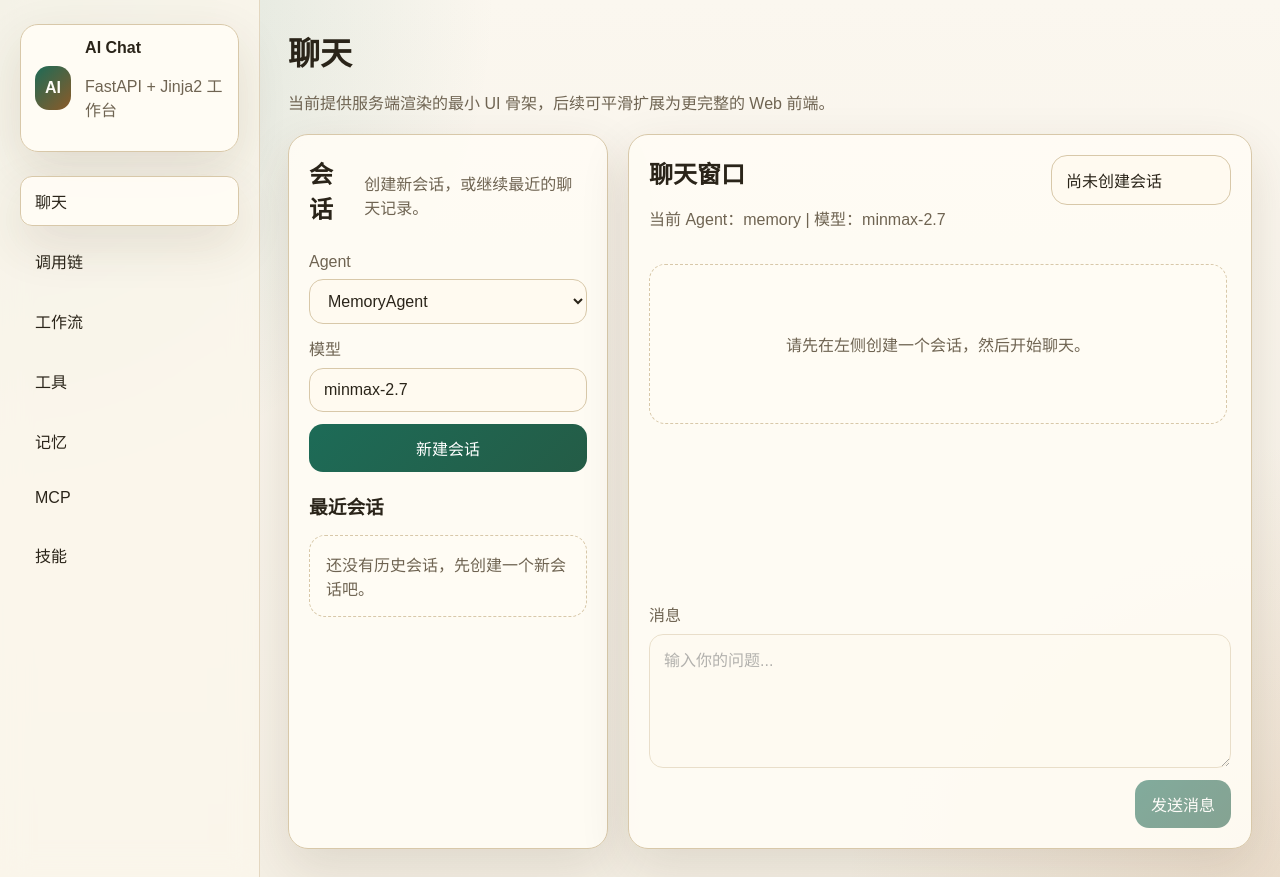
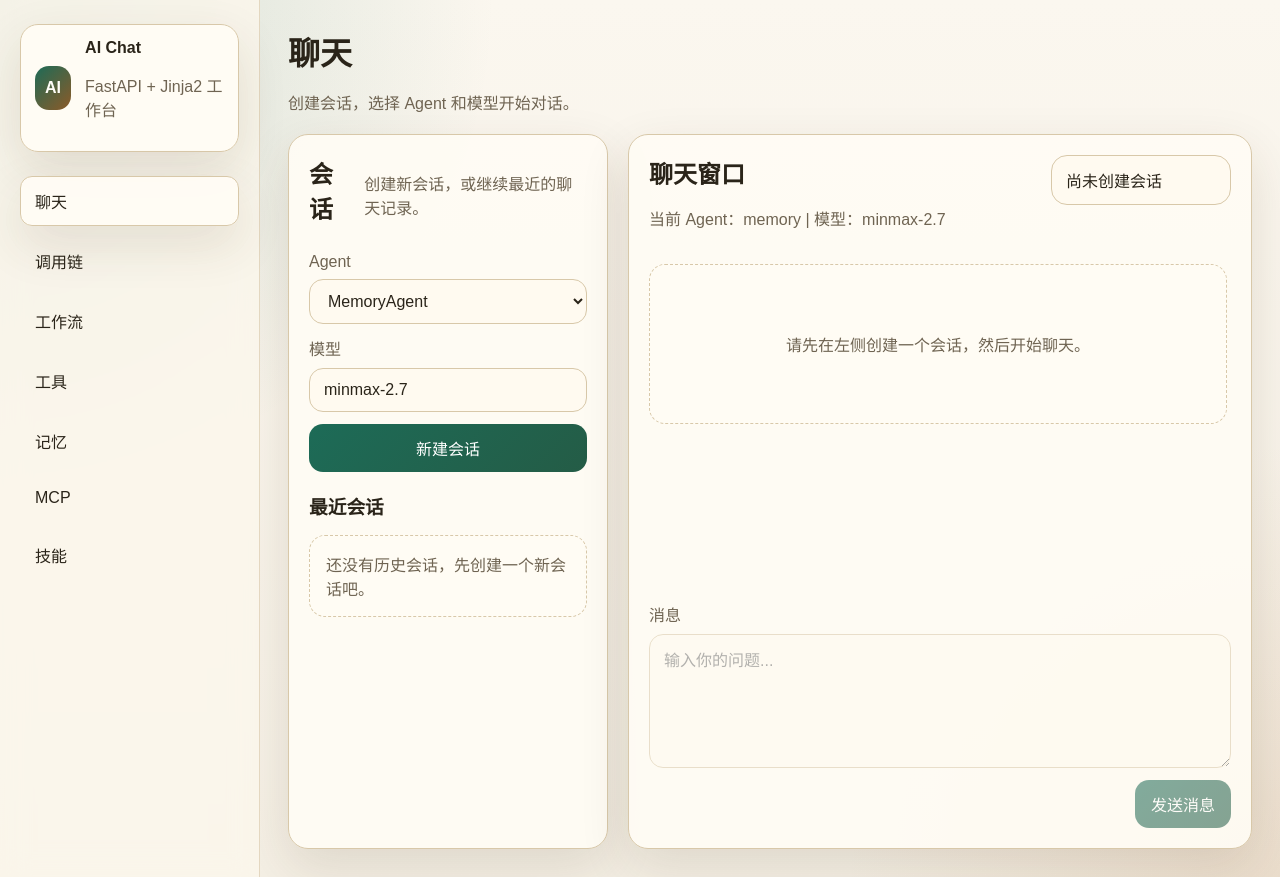
Before and after one commit to mhwssad/ai-chat, a FastAPI app: page /chat in a window 1280 px wide. Run offline with FastAPI, Linux system fonts and the light colour scheme; data that the repository does not hold is empty; parts of the project's set-up code (start-up, migrations or seed data) failed here and were passed over.

Commit message:
feat: base.html 支持页面副标题可配置

```diff
--- a/src/ai_chat/web/templates/base.html
+++ b/src/ai_chat/web/templates/base.html
@@ -28,7 +28,7 @@
             <header class="page-header">
                 <div>
                     <h1>{{ page_title }}</h1>
-                    <p>当前提供服务端渲染的最小 UI 骨架，后续可平滑扩展为更完整的 Web 前端。</p>
+                    <p>{{ page_subtitle | default("当前提供服务端渲染的最小 UI 骨架，后续可平滑扩展为更完整的 Web 前端。") }}</p>
                 </div>
             </header>
             {% block content %}{% endblock %}
```
